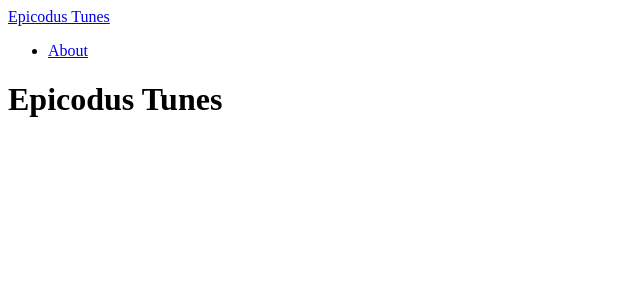
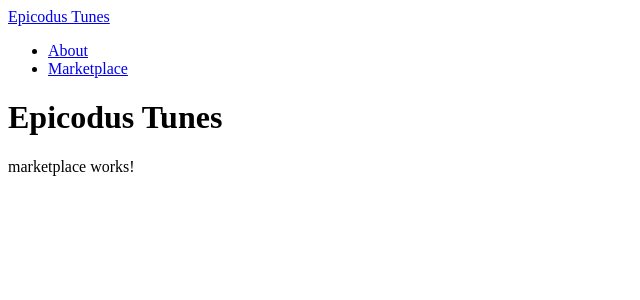
Before and after one commit to glitchwizard/AngularMusicMarketplaceLesson, an Angular app: page /marketplace in a window 1280 px wide. Before the commit this address led to /. Shown: the top 300 px of the page, without its empty margins (0-640 px from the left). Built offline with nearby package versions, Linux system fonts and the light colour scheme.

Commit message:
marketplace component added and functioning

```diff
--- a/src/app/app.component.html
+++ b/src/app/app.component.html
@@ -5,6 +5,7 @@
     </div>
     <ul class="nav navbar-nav navbar-right">
       <li> <a routerLink="about">About</a></li>
+      <li><a routerLink="marketplace">Marketplace</a></li>
     </ul>
   </div>
 </nav>
--- a/src/app/app.module.ts
+++ b/src/app/app.module.ts
@@ -7,12 +7,14 @@ import { AppComponent } from './app.component';
 import { WelcomeComponent } from './welcome/welcome.component';
 import { routing } from './app.routing';
 import { AboutComponent } from './about/about.component';
+import { MarketplaceComponent } from './marketplace/marketplace.component';
 
 @NgModule({
   declarations: [
     AppComponent,
     WelcomeComponent,
-    AboutComponent
+    AboutComponent,
+    MarketplaceComponent
   ],
   imports: [
     BrowserModule,
--- a/src/app/app.routing.ts
+++ b/src/app/app.routing.ts
@@ -2,15 +2,19 @@ import { ModuleWithProviders } from '@angular/core';
 import { Routes, RouterModule } from '@angular/router';
 import { WelcomeComponent } from './welcome/welcome.component'
 import { AboutComponent } from './about/about.component';
+import { MarketplaceComponent } from './marketplace/marketplace.component';
 
 
 const appRoutes: Routes = [
   {
     path:'',
     component: WelcomeComponent
-  },{
+  }, {
     path: 'about',
     component: AboutComponent
+  }, {
+    path: 'marketplace',
+    component: MarketplaceComponent
   }
 
 ];
--- /dev/null
+++ b/src/app/marketplace/marketplace.component.html
@@ -0,0 +1,3 @@
+<p>
+  marketplace works!
+</p>
--- /dev/null
+++ b/src/app/marketplace/marketplace.component.ts
@@ -0,0 +1,15 @@
+import { Component, OnInit } from '@angular/core';
+
+@Component({
+  selector: 'app-marketplace',
+  templateUrl: './marketplace.component.html',
+  styleUrls: ['./marketplace.component.css']
+})
+export class MarketplaceComponent implements OnInit {
+
+  constructor() { }
+
+  ngOnInit() {
+  }
+
+}
```
Also changed, not shown: src/app/marketplace/marketplace.component.css (added), 1 other file (tests, documents, lock files or other folders).
